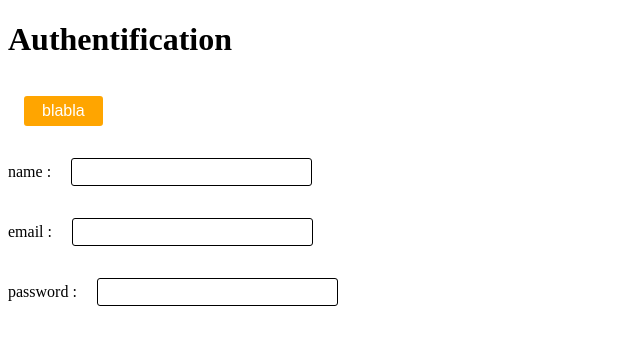
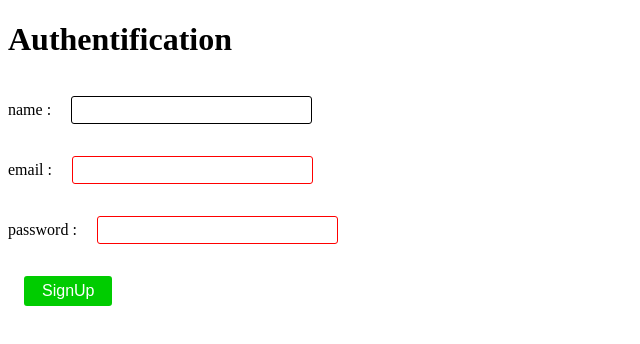
Before and after one commit to ElektoDeBradipo/Bradipo, a Next.js app: page /auth in a window 1280 px wide. Shown: the top 344 px of the page, without its empty margins (0-640 px from the left). Built offline with nearby package versions, Linux system fonts and the light colour scheme.

Commit message:
signup components

```diff
--- a/components/FieldInput.js
+++ b/components/FieldInput.js
@@ -3,7 +3,7 @@ import Input from './ui/Input';
 
 const FieldInput = (props) => (
     <div>
-        <label for={props.title}> {props.title} : <Input type={props.type} id={props.title}></Input></label>
+        <label for={props.title}> {props.title} : <Input warning={props.warning} onChange={props.onChange} type={props.type} name={props.title} id={props.title}></Input></label>
     </div>
 );
 
--- a/components/signup.js
+++ b/components/signup.js
@@ -2,16 +2,85 @@
 import Button from './ui/Button'
 import Input from './ui/Input'
 import FieldInput from './FieldInput';
+import React from 'react'
+
+class Signup extends React.Component{
+    constructor(props) {
+        super(props);
+        this.state = {
+            name: '',
+            email: 'ddd@.fr',
+            password: ''
+    };
+
+    let passwordError = "";
+    let emailError = "";
 
 
-const Signup = () =>{
+        this.handleNameChange = this.handleNameChange.bind(this);
+        this.handleEmailChange = this.handleEmailChange.bind(this);
+        this.handlePasswordChange = this.handlePasswordChange.bind(this);
+
+        this.handleSubmit = this.handleSubmit.bind(this);
+      }
+
+      handleNameChange(event){
+          this.setState({name: event.target.value});
+      }
+
+      handleEmailChange(event) {
+        let regex = /^(([^<>()\[\]\\.,;:\s@"]+(\.[^<>()\[\]\\.,;:\s@"]+)*)|(".+"))@((\[[0-9]{1,3}\.[0-9]{1,3}\.[0-9]{1,3}\.[0-9]{1,3}\])|(([a-zA-Z\-0-9]+\.)+[a-zA-Z]{2,}))$/;
+        this.setState({email: event.target.value});
+        if(regex.test(this.state.email.toLowerCase())){
+            this.emailError = "success";
+        }else{
+            this.emailError = "error";
+        }
+      }
+      handlePasswordChange(event){
+          this.setState({password: event.target.value});
+      }
+
+      handleSubmit(event) {
+
+        /* SEND REQUEST AUTH */
+        event.preventDefault();
+      }
+
+      testPassword(password){
+        return (this.state.password.length < 10) ? "error" : "success";
+      }
+      testEmail(email){
+        let regex = /^(([^<>()\[\]\\.,;:\s@"]+(\.[^<>()\[\]\\.,;:\s@"]+)*)|(".+"))@((\[[0-9]{1,3}\.[0-9]{1,3}\.[0-9]{1,3}\.[0-9]{1,3}\])|(([a-zA-Z\-0-9]+\.)+[a-zA-Z]{2,}))$/;
+        return(regex.test(this.state.email.toLowerCase())) ? "success" : "error";
+      }
+
+      render() {
+        return (
+          <form onSubmit={this.handleSubmit}>
+            <FieldInput   title="name" value={this.state.name} onChange={this.handleNameChange}></FieldInput>
+
+            <FieldInput warning={this.testEmail(this.state.email)} title="email" type="email" value={this.state.email} onChange={this.handleEmailChange}></FieldInput>
+
+            <FieldInput warning={this.testPassword(this.state.password)} title="password" type="password" value={this.state.password} onChange={this.handlePasswordChange}></FieldInput>
+
+            <Button type="submit" primary color="#00cc00">SignUp</Button>
+          </form>
+        );
+      }
+}
+
+/*const Signup = () =>{
     return (<div>
-        <Button primary color="orange">blabla</Button>
+    <form>
         <FieldInput title="name"></FieldInput>
         <FieldInput type="email" title="email"></FieldInput>
         <FieldInput type="password" title="password"></FieldInput>
+        <Button primary color="#00cc00">SignUp</Button>
+    </form>
+
 
     </div>)
-}
+}*/
 
 export default Signup;
```
